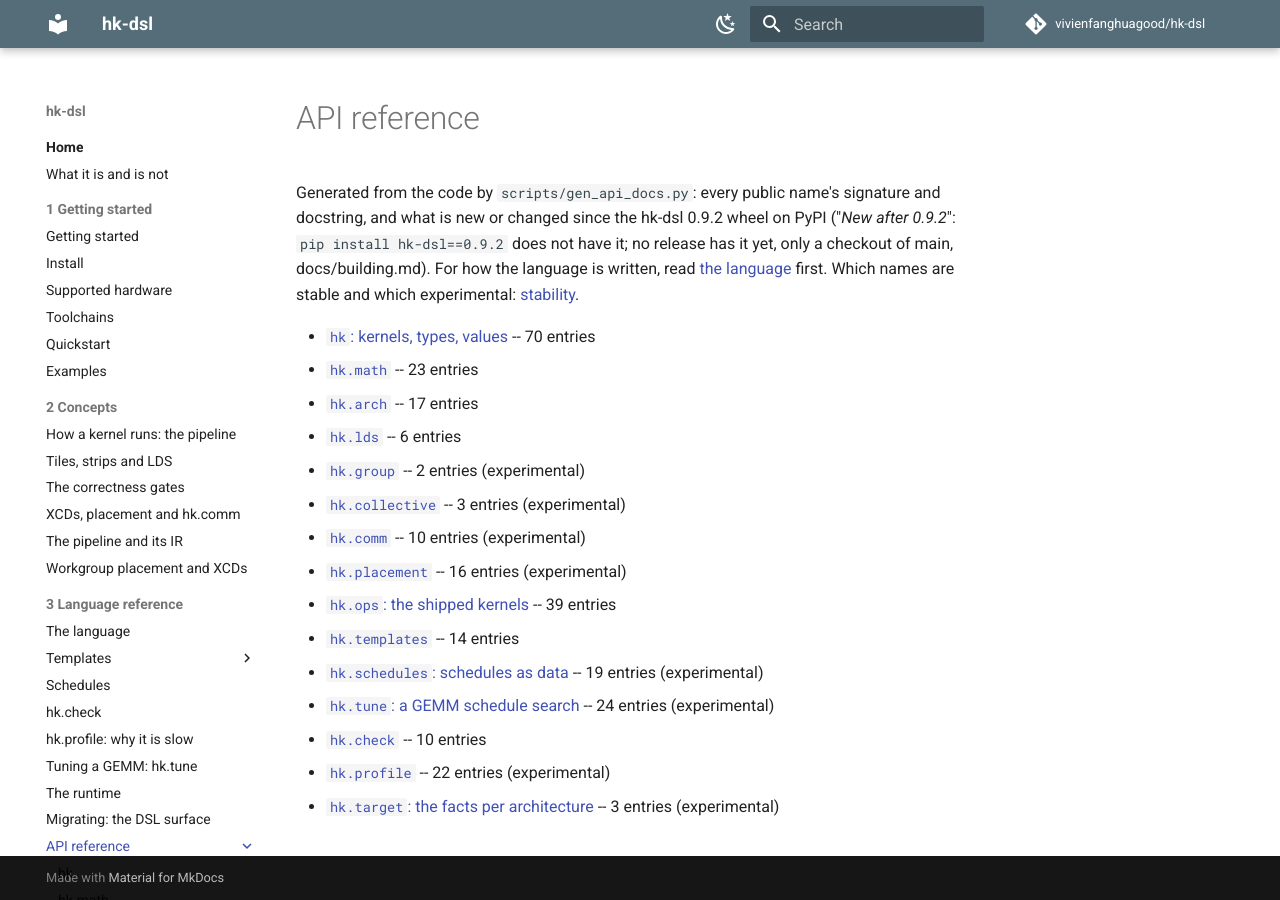
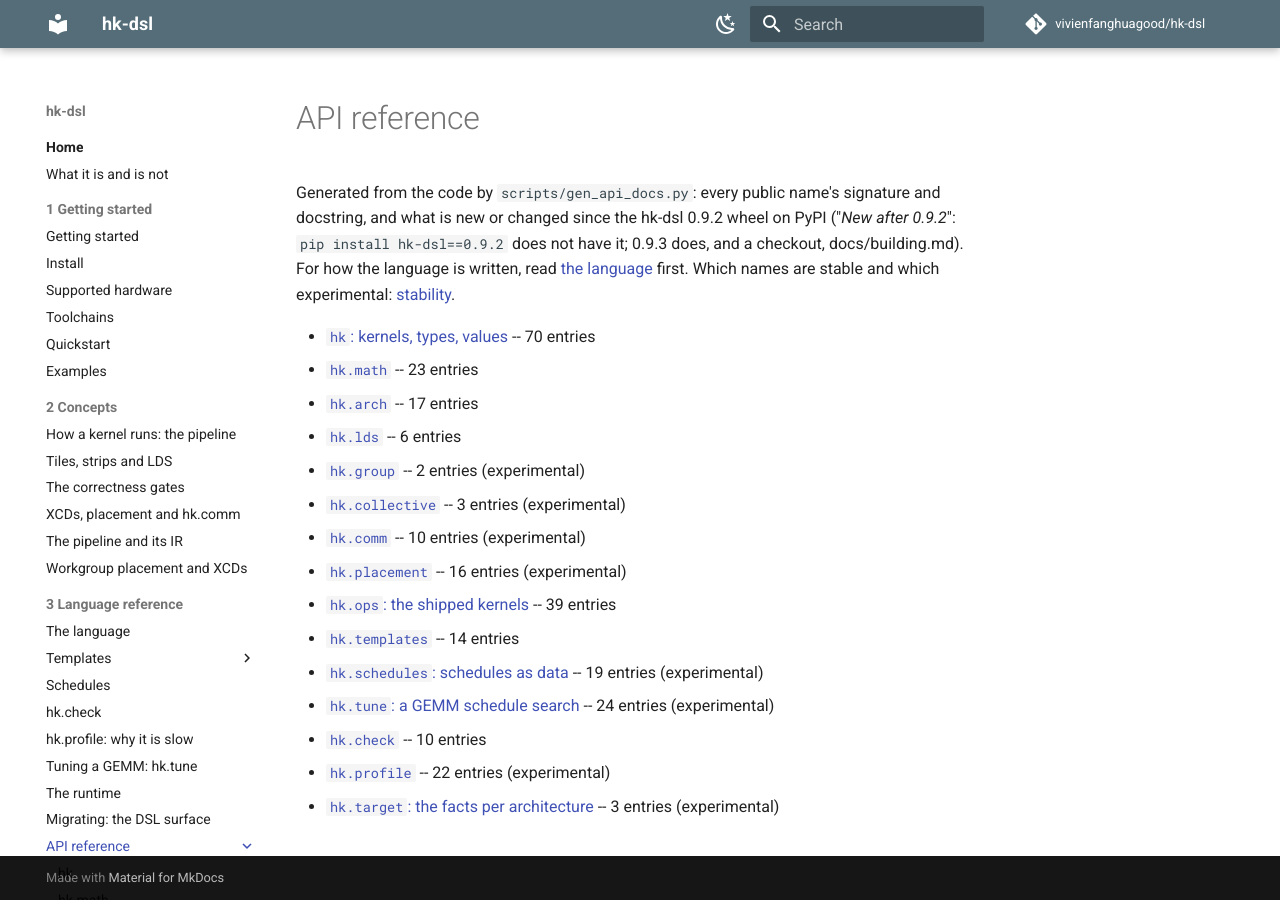
Before and after one commit to vivienfanghuagood/hk-dsl, an MkDocs documentation site: the page built from docs/api/README.md, in a window 1280 px wide. Built offline with MkDocs 1.6.1 and Material for MkDocs 9.7.7, drawn with Linux system fonts in a browser that asks for light colours; comment, search, counter and statistics services are not loaded.

Commit message:
release 0.9.3: the 4 GiB KV-cache fix (#265); hk.specialize and factory kernel names (#263, #264); GQA-packed KV-split tiles (#253); one-command engine docs (#257, #258)
Version 0.9.3, RELEASE = "0.9.3", API reference regenerated (hk.specialize marked New after
0.9.2); the dialect stays hk-dialect-8. CHANGELOG: Unreleased cut as 0.9.3, #265's fix first,
entries for #256-#258. README, llms.txt, the skill and toolchains name 0.9.3 as the release
(the install page is version-agnostic since #258).

Co-Authored-By: Claude <noreply@anthropic.com>

```diff
--- a/docs/api/README.md
+++ b/docs/api/README.md
@@ -2,7 +2,7 @@
 
 # API reference
 
-Generated from the code by `scripts/gen_api_docs.py`: every public name's signature and docstring, and what is new or changed since the hk-dsl 0.9.2 wheel on PyPI ("*New after 0.9.2*": `pip install hk-dsl==0.9.2` does not have it; no release has it yet, only a checkout of main, docs/building.md). For how the language is written, read [the language](../language.md) first. Which names are stable and which experimental: [stability](../stability.md).
+Generated from the code by `scripts/gen_api_docs.py`: every public name's signature and docstring, and what is new or changed since the hk-dsl 0.9.2 wheel on PyPI ("*New after 0.9.2*": `pip install hk-dsl==0.9.2` does not have it; 0.9.3 does, and a checkout, docs/building.md). For how the language is written, read [the language](../language.md) first. Which names are stable and which experimental: [stability](../stability.md).
 
 - [`hk`: kernels, types, values](hk.md) -- 70 entries
 - [`hk.math`](hk.math.md) -- 23 entries
--- a/llms.txt
+++ b/llms.txt
@@ -68,7 +68,7 @@ It traces and runs on both GPUs, ragged shapes (100x1000) included; `hk.check` t
 
 ## Pitfalls
 
-- The docs describe main; `pip install hk-dsl` is 0.9.2 (check `hk.__version__`). The API reference marks what is *New after 0.9.2*: on main only, in no release yet. 0.8.0 added, and 0.7.0 lacks, workgroup placement (`hk.kernel(placement=)`, `hk.Placement`, `hk.arch.xcd_count`), `hk.map_cpp`, the strip ops and element exchange. 0.6.0's synchronous `g.load` / `g.store` on gfx950 read and write past a partial last tile; 0.7.0's do not.
+- The docs describe main; `pip install hk-dsl` is 0.9.3 (check `hk.__version__`). The API reference marks what is *New after 0.9.2*: in 0.9.3, not in 0.9.2. 0.8.0 added, and 0.7.0 lacks, workgroup placement (`hk.kernel(placement=)`, `hk.Placement`, `hk.arch.xcd_count`), `hk.map_cpp`, the strip ops and element exchange. 0.6.0's synchronous `g.load` / `g.store` on gfx950 read and write past a partial last tile; 0.7.0's do not.
 - Positional kernel parameters are tensors (`hk.Tensor[dtype]`, 4-D `(batch, depth, rows, cols)`; a 2-D tensor is `(rows, cols)`). Constexprs are keyword-only with a default, baked into the source: a new value is a new compile.
 - The transcendental math (gelu, dgelu, sqrt, rsqrt, silu) is fp32-only: load 16-bit data into an fp32 tile or strip (the load converts) and store it back (the store converts). `hk.math.gelu` is `F.gelu(x, approximate="tanh")`, not the erf default.
 - A strip's columns are whole chunks of `wave x run` (32 x run on gfx1100, 64 x run on gfx950): `CW=512` with `run=8` fits both. Read the wave from `hk.arch.target().wave` when a plan depends on it.
--- a/pyproject.toml
+++ b/pyproject.toml
@@ -4,7 +4,7 @@ build-backend = "setuptools.build_meta"
 
 [project]
 name = "hk-dsl"
-version = "0.9.2"
+version = "0.9.3"
 description = "A general-purpose Python DSL for AMD GPU kernels on RDNA and CDNA, with build-time gates against silent tile-level errors (spills, missing waits, MFMA hazards). Its largest end-to-end gains today are on Radeon (RDNA3/RDNA4), through vLLM and SGLang."
 # Release wheels are cp310, cp311, cp312 and cp313 (each carries MLIR bindings for one
 # CPython); another 3.x builds from source (docs/building.md). CI tests 3.10 and 3.12.
```
Also changed, not shown: CHANGELOG.md (+27 -5 lines), README.md (+1 -1 lines), docs/support-matrix.md (+1 -1 lines), docs/toolchains.md (+1 -1 lines), skills/hk-kernel/SKILL.md (+1 -1 lines), 2 other files.
